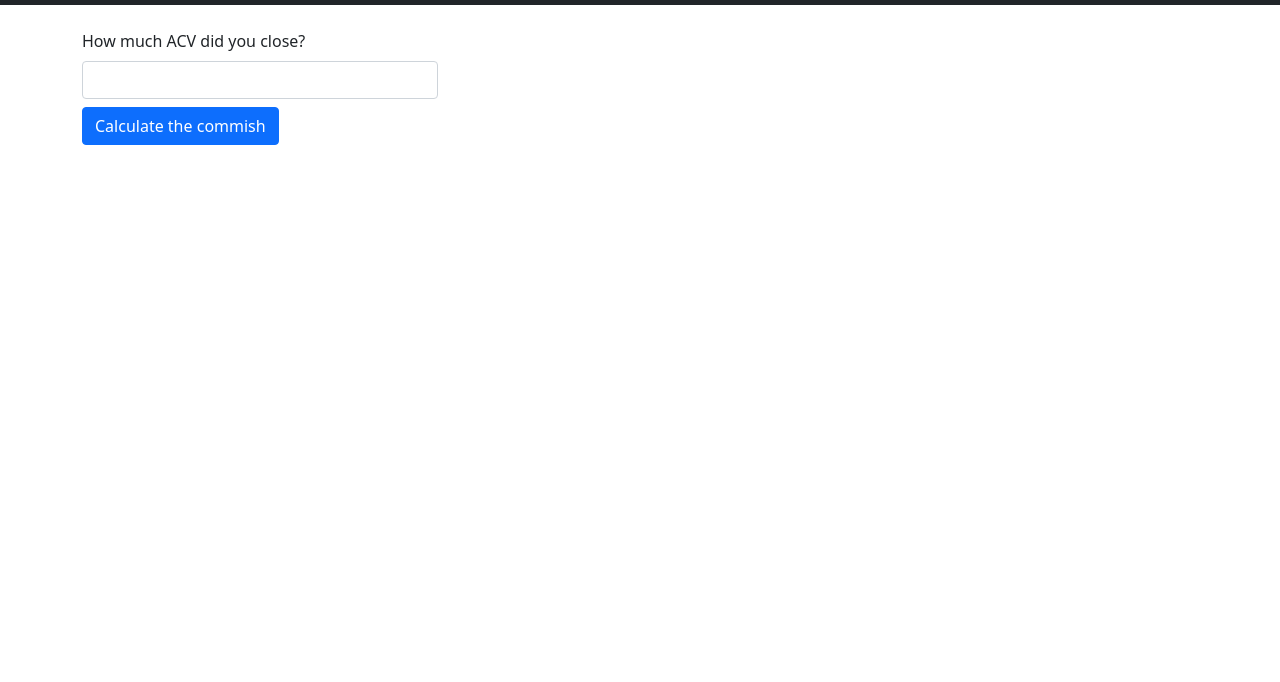
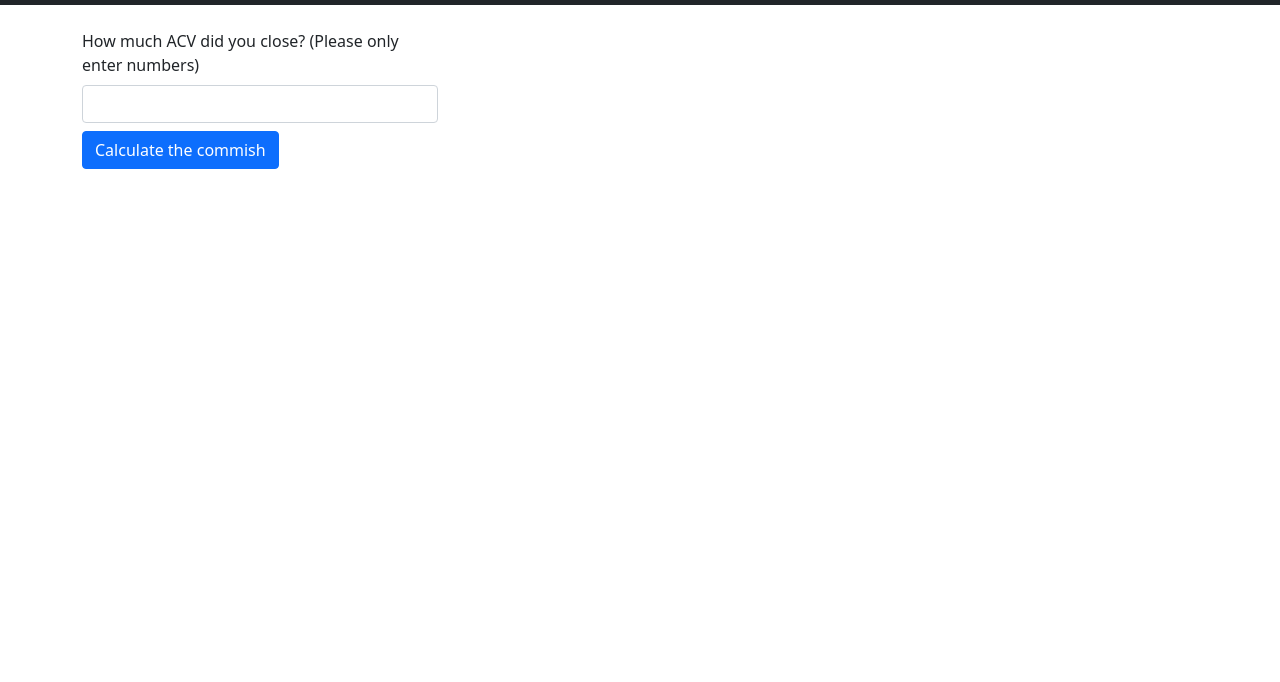
Before and after one commit to donnol87/aebuddy, a plain HTML site: page index.html in a window 1280 px wide. Shown: the part 51-733 px from the top of the page. Drawn offline with nearby package versions, Linux system fonts and the light colour scheme.

Commit message:
updated index.html file to ask users to only enter numbers

```diff
--- a/index.html
+++ b/index.html
@@ -39,7 +39,7 @@
     <div class="container my-4">
       <div class="row">
         <div class="col-md-4">
-          <label for="inputField" class="form-label">How much ACV did you close?</label>
+          <label for="inputField" class="form-label">How much ACV did you close? (Please only enter numbers)</label>
           <input type="number" id="inputField" class="form-control" />
           <button onclick="calculate()" class="btn btn-primary mt-2">Calculate the commish</button>
           <div class="spinner-border text-primary mt-3" role="status" id="loadingSpinner" style="display:none;">
```
